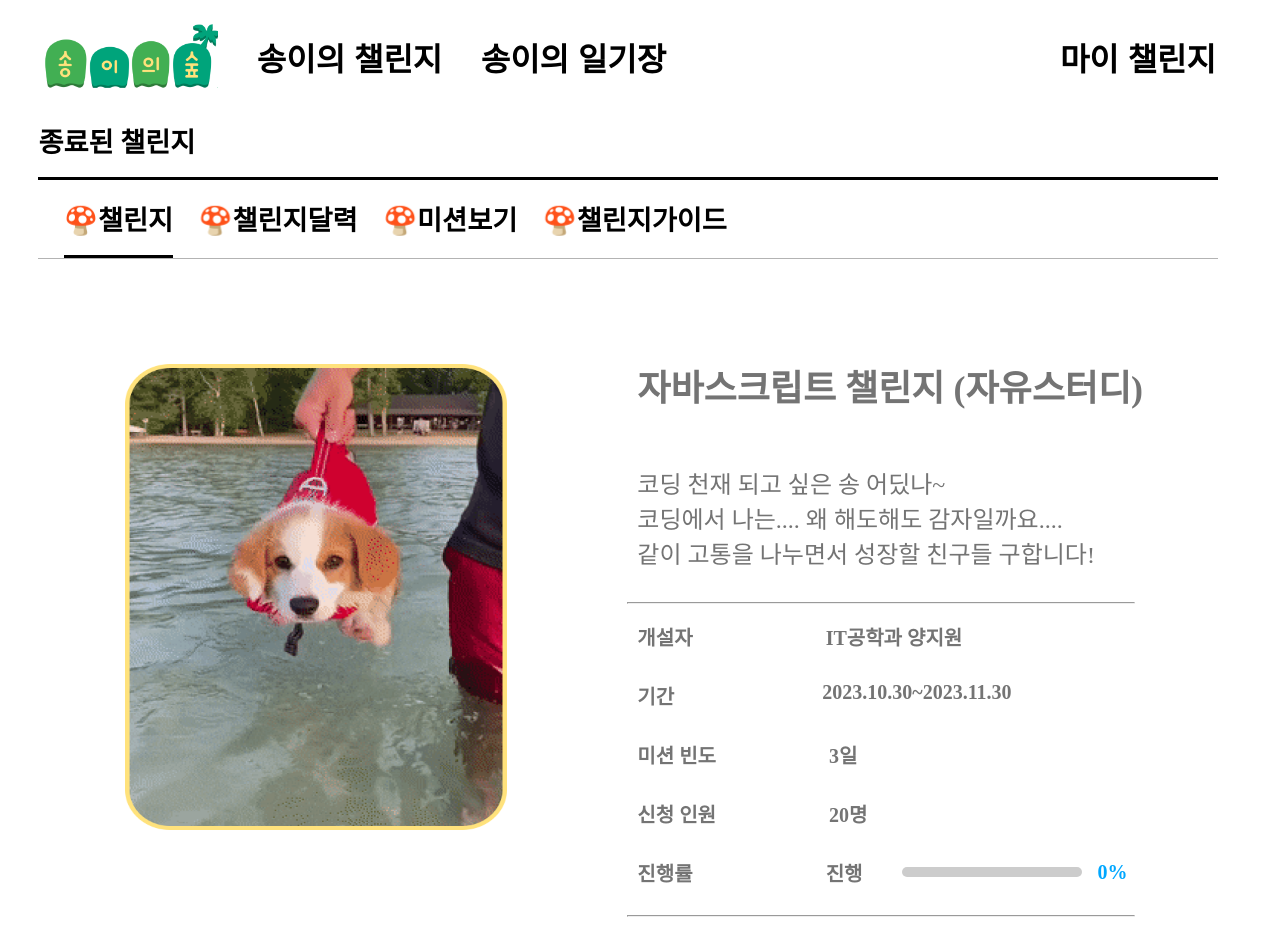
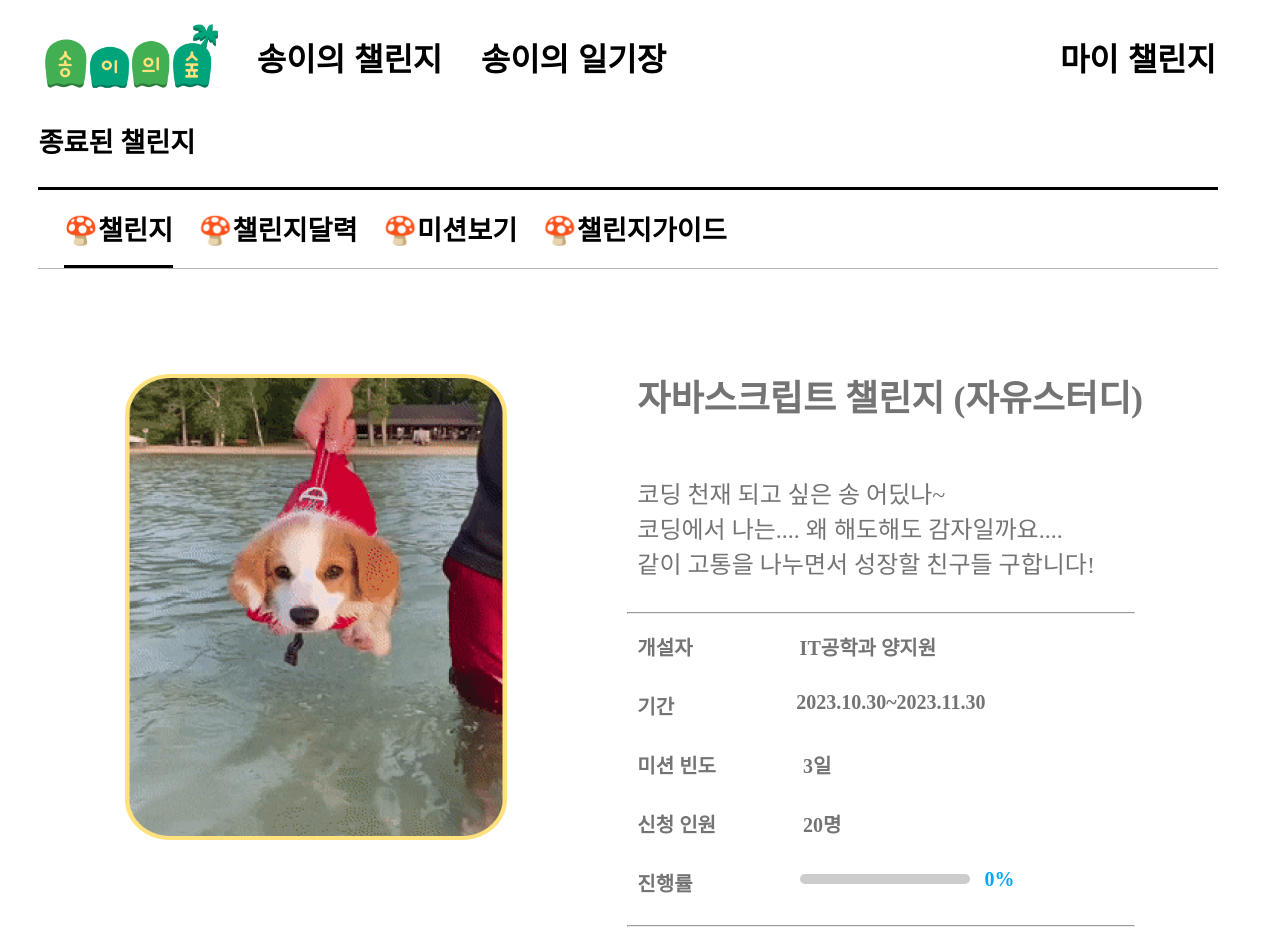
Before and after one commit to Songyee-Challenge/FE, a React (Create React App) app: page /songchallenge/completeddetail in a window 1280 px wide. Built offline with nearby package versions, Linux system fonts and the light colour scheme; a web font is replaced by a local one.

Commit message:
[chore]챌린지 디테일 부분 수정

```diff
--- a/src/components/CompletedChallenge.jsx
+++ b/src/components/CompletedChallenge.jsx
@@ -70,7 +70,10 @@ const CompletedChallenge = () => {
                         <span>기간</span>
                         <span style={{fontWeight:'bold'}}>2023.10.16~2023.10.22</span>
                 </CompletedDetails>
-                <ProgressBar/>
+                <CompletedDetails>
+                        <span>진행</span>
+                        <span><ProgressBar/></span>
+                </CompletedDetails>
                 {/* 진행바 추가!! */}
                 <CompletedDetails>코딩 천재 되고 싶은 송 어딨나~</CompletedDetails>
             </CompletedInfo>
--- a/src/components/CompletedDetail.jsx
+++ b/src/components/CompletedDetail.jsx
@@ -93,7 +93,7 @@ const CompletedDetail = () => {
                 </InfoItem>
                 <InfoItem>
                 <InfoLabel>진행률&nbsp;&nbsp;&nbsp;&nbsp;</InfoLabel>
-                <div><ProgressBar/></div>
+                <div style={{marginLeft:'-30px', width: '100%'}}><ProgressBar/></div>
                 </InfoItem>
             </ChallengeInfo>
             <Line />
--- a/src/components/OngoingChallenge.jsx
+++ b/src/components/OngoingChallenge.jsx
@@ -69,7 +69,10 @@ const OngoingChallenge = () => {
                         <span>기간</span>
                         <span style={{fontWeight:'bold'}}>2023.10.16~2023.10.22</span>
                 </OngoingDetails>
-                <ProgressBar/>
+                <OngoingDetails>
+                        <span>진행</span>
+                        <span><ProgressBar/></span>
+                </OngoingDetails>
                 {/* 진행바 기능 추가해야됨! */}
                 <OngoingDetails>몸짱 체력장 되고 싶은 송이 나와라!</OngoingDetails>
             </OngoingInfo>
--- a/src/components/OngoingDetail.jsx
+++ b/src/components/OngoingDetail.jsx
@@ -92,7 +92,7 @@ const OngoingDetail = () => {
                 </InfoItem>
                 <InfoItem>
                 <InfoLabel>진행률&nbsp;&nbsp;&nbsp;&nbsp;</InfoLabel>
-                <div><ProgressBar/></div>
+                <div style={{marginLeft:'-30px', width: '100%'}}><ProgressBar/></div>
                 </InfoItem>
             </ChallengeInfo>
             <Line />
--- a/src/components/ProgressBar.jsx
+++ b/src/components/ProgressBar.jsx
@@ -7,15 +7,8 @@ const ProgressBarContainer = styled.div`
   font-family:'Pretendard';
 `;
 
-const TextWrapper = styled.div`
-  display: flex;
-  align-items: center;
-  margin-right: 10px;
-  white-space: nowrap; /* 텍스트 줄 바꿈 방지 */
-`;
-
 const ProgressBarWrapper = styled.div`
-  width: 180px; /* 프로그레스 바의 전체 너비 */
+  width: 170px; /* 프로그레스 바의 전체 너비 */
   height: 10px; /* 프로그레스 바의 높이 */
   border-radius: 10px; /* 모서리가 둥근 직사각형 모양 설정 */
   background-color: #ccc; /* 기본 회색 배경색 */
@@ -41,9 +34,6 @@ const PercentageNumber = styled.span`
 const ProgressBar = ({ percentage = 0 }) => {
   return (
     <ProgressBarContainer>
-        <TextWrapper>
-            <span>진행</span>
-        </TextWrapper>
       <ProgressBarWrapper>
         <ProgressBarFill percentage={percentage} />
       </ProgressBarWrapper>
--- a/src/pages/CompletedDetailPage.jsx
+++ b/src/pages/CompletedDetailPage.jsx
@@ -17,7 +17,7 @@ const SeparateLine = styled.hr`
     border-top: 3px solid #000;
     width: 95%;
     margin-left:0px;
-    margin-top:-10px;
+    margin-top:10px;
 `;
 
 const CompletedDetailPage = () => {
```
